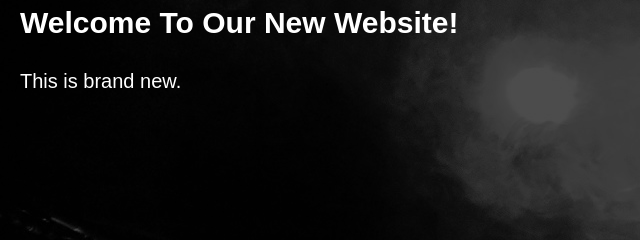
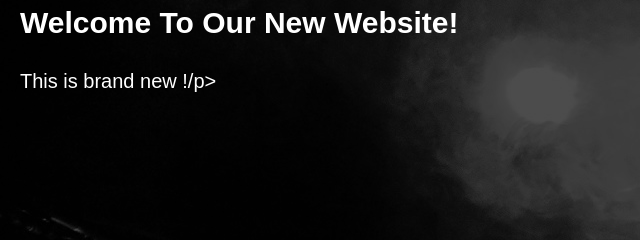
Before and after one commit to forv3rt/dpr_xs_website, a plain HTML site: page index.html in a window 1280 px wide. Shown: the part 175-415 px from the top of the page, 0-640 px from the left. Drawn offline with Linux system fonts and the light colour scheme.

Commit message:
Textänderung

```diff
--- a/index.html
+++ b/index.html
@@ -25,7 +25,7 @@
     </nav>
     <section>
       <h1>Welcome To Our New Website!</h1>
-      <p>This is brand new.</p>
+      <p>This is brand new !/p>
     </section>
     <footer>
       <p>Copyright &copy; Deeper Access 2017</p>
```
